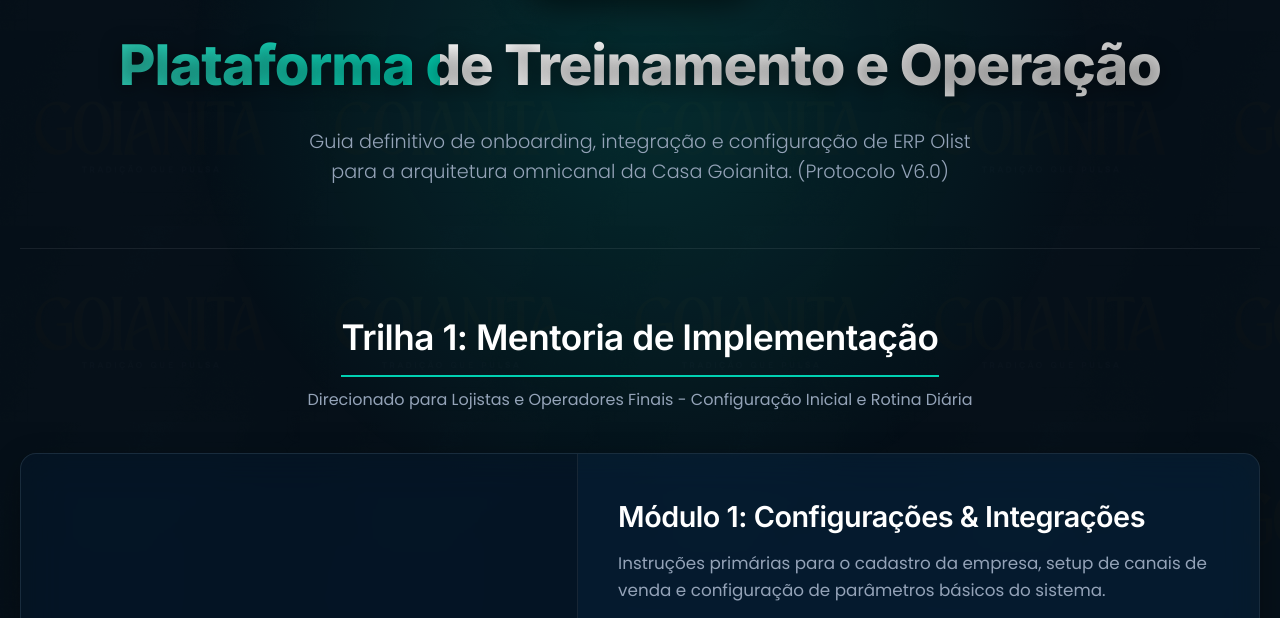
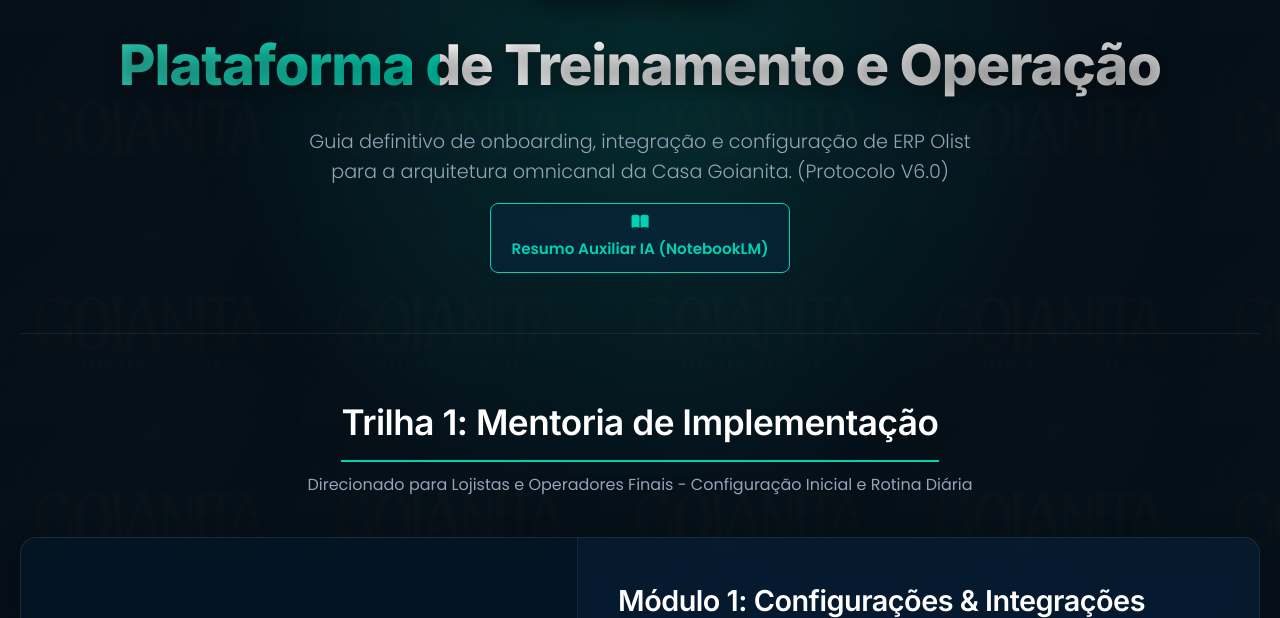
Before and after one commit to EcossistemaLive/Trilha_treinamento_olist, a plain HTML site: page index.html in a window 1280 px wide. Shown: the part 165-783 px from the top of the page. Drawn offline with Linux system fonts and the light colour scheme.

Commit message:
feat: adiciona link de atalho e consulta rapida para o NotebookLM IA completo na introducao do site

```diff
--- a/index.html
+++ b/index.html
@@ -456,6 +456,11 @@
             <h1 class="kinetic-text">Plataforma de Treinamento e Operação</h1>
             <p>Guia definitivo de onboarding, integração e configuração de ERP Olist para a arquitetura omnicanal da
                 Casa Goianita. (Protocolo V6.0)</p>
+            <a href="https://notebooklm.google.com/notebook/8ddc6bda-a0d0-4ad3-9114-f06b4b457e5e" target="_blank"
+                class="glass-card"
+                style="display: inline-flex; align-items: center; gap: 8px; margin-top: 15px; padding: 10px 20px; color: var(--live-accent); border: 1px solid var(--live-accent); border-radius: 8px; text-decoration: none; font-weight: 600; font-size: 0.95rem; transition: all 0.3s ease;">
+                <i class="fa-solid fa-book-open"></i> Resumo Auxiliar IA (NotebookLM)
+            </a>
         </header>
 
         <!-- SESSÃO 1: MENTORIA DE IMPLEMENTAÇÃO -->
```
